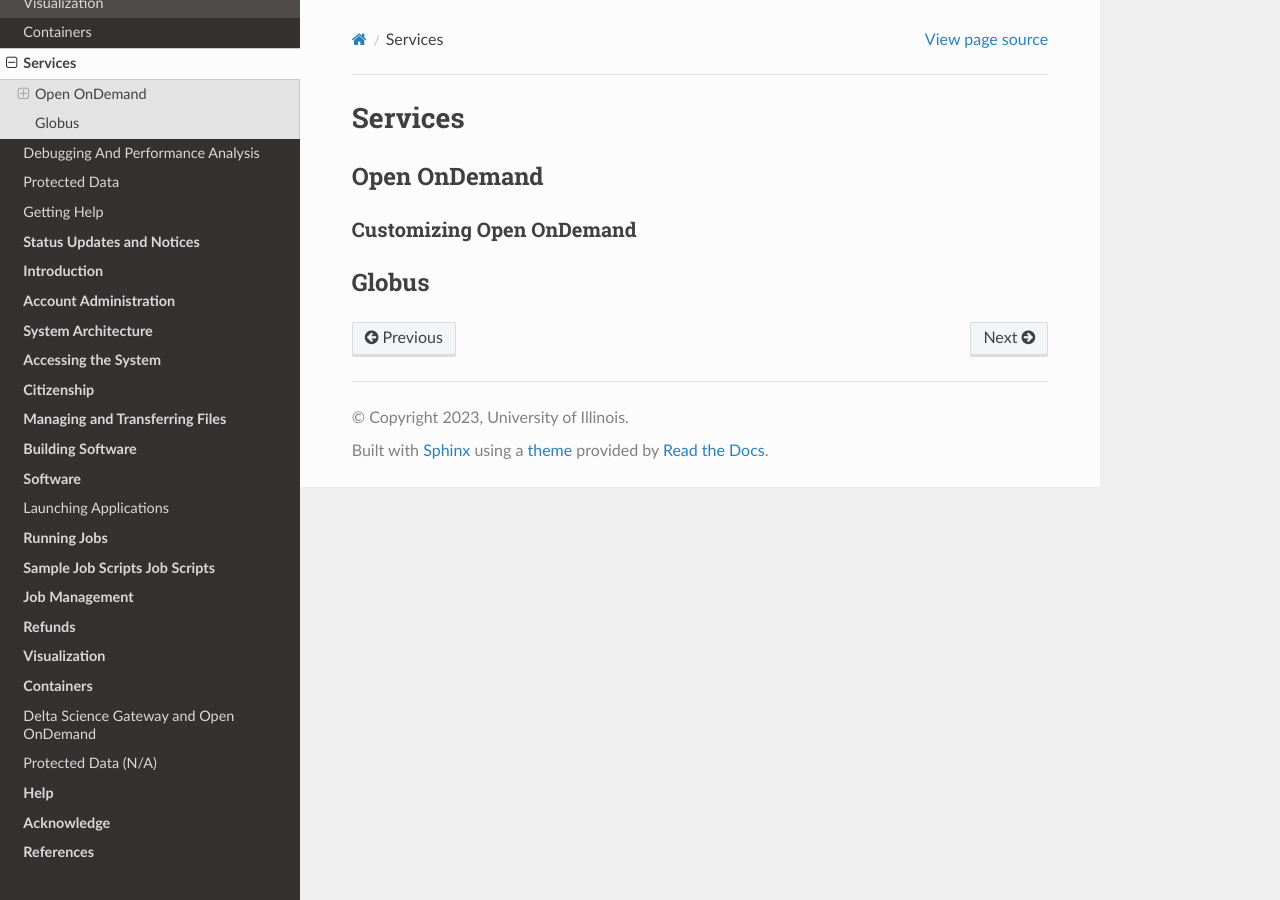
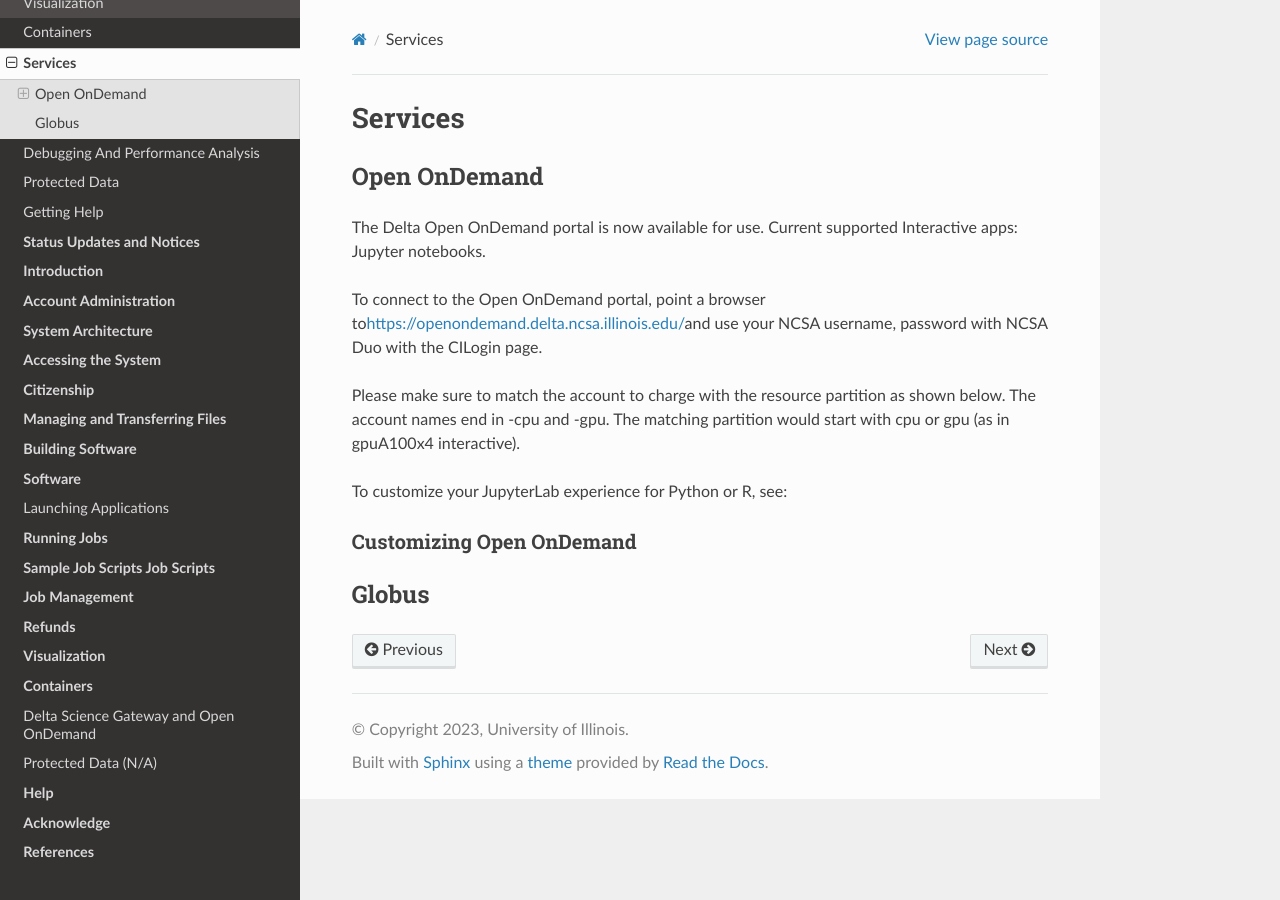
Before and after one commit to ncsa/Delta_doc, a Sphinx documentation site: the page built from docs/source/services/index.rst, in a window 1280 px wide. Built offline with Sphinx 7.4.7 and the Read the Docs theme 2.0.0, drawn with Linux system fonts in a browser that asks for light colours; pages that are not in the unit, such as notebooks, are missing from menus.

Commit message:
Added "Open OnDemand" content

```diff
--- a/docs/source/services/index.rst
+++ b/docs/source/services/index.rst
@@ -4,6 +4,20 @@ Services
 Open OnDemand
 -------------------------
 
+The Delta Open OnDemand portal is now available for use. Current
+supported Interactive apps: Jupyter notebooks.
+
+To connect to the Open OnDemand portal, point a browser
+to\ https://openondemand.delta.ncsa.illinois.edu/\ and use your NCSA
+username, password with NCSA Duo with the CILogin page.
+
+Please make sure to match the account to charge with the resource
+partition as shown below. The account names end in -cpu and -gpu. The
+matching partition would start with cpu or gpu (as in gpuA100x4
+interactive).
+
+To customize your JupyterLab experience for Python or R, see:
+
 Customizing Open OnDemand
 ~~~~~~~~~~~~~~~~~~~~~~~~~~~~~~
 
```
